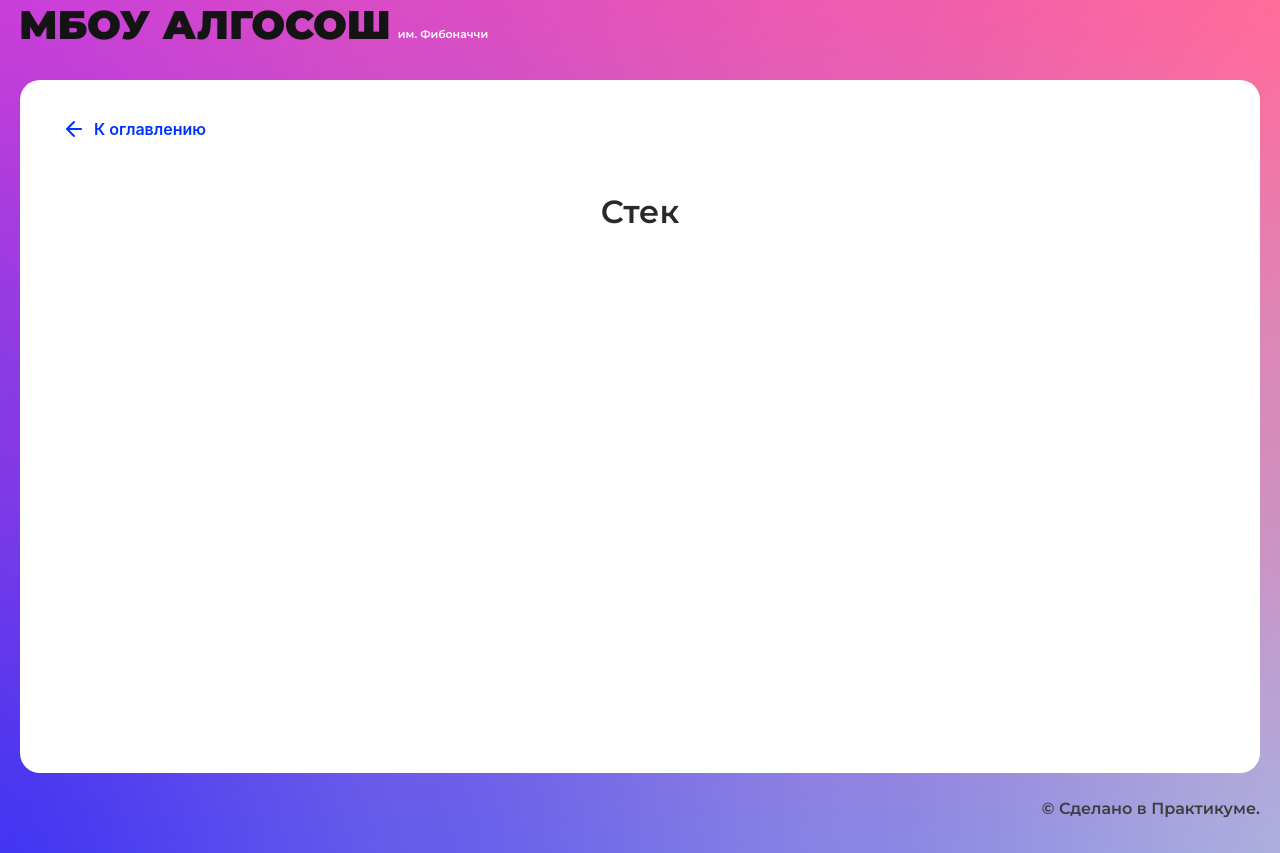
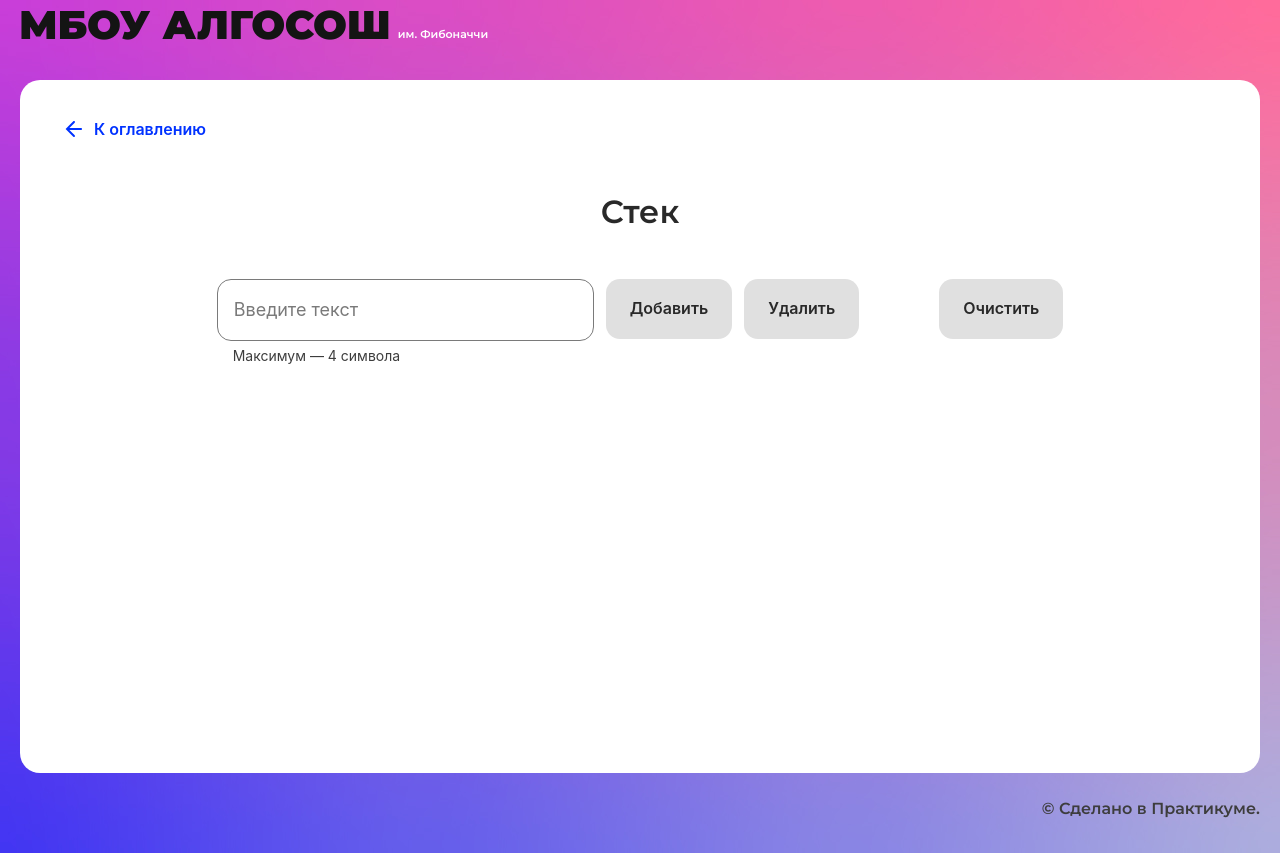
Before and after one commit to SpamJacket/algososh, a React (Create React App) app: page /stack in a window 1280 px wide. Built offline with nearby package versions, Linux system fonts and the light colour scheme.

Commit message:
feat: Implement an algorithm for stack and it visualization

```diff
--- a/src/components/fibonacci-page/fibonacci-page.module.css
+++ b/src/components/fibonacci-page/fibonacci-page.module.css
@@ -1,13 +1,3 @@
-.container {
-  display: flex;
-  flex-wrap: wrap;
-  column-gap: 16px;
-  row-gap: 48px;
-  max-width: 944px;
-  margin: 48px auto 0;
-  justify-content: center;
-}
-
 .form {
   display: flex;
   justify-content: center;
@@ -22,3 +12,13 @@
   max-width: 178px;
   width: 100%;
 }
+
+.container {
+  display: flex;
+  flex-wrap: wrap;
+  column-gap: 16px;
+  row-gap: 48px;
+  max-width: 944px;
+  margin: 48px auto 0;
+  justify-content: center;
+}
--- /dev/null
+++ b/src/components/stack-page/stack-page.module.css
@@ -0,0 +1,33 @@
+.form {
+  display: flex;
+  justify-content: center;
+  column-gap: 12px;
+  margin-bottom: 48px;
+}
+
+.input {
+  max-width: 377px;
+}
+
+.addButton {
+  min-width: 121px;
+}
+
+.deleteButton {
+  min-width: 108px;
+}
+
+.clearButton {
+  margin-left: 68px;
+  min-width: 119px;
+}
+
+.container {
+  display: flex;
+  flex-wrap: wrap;
+  justify-content: center;
+  row-gap: 84px;
+  column-gap: 16px;
+  margin: 0 auto;
+  max-width: 944px;
+}
--- a/src/components/stack-page/stack-page.tsx
+++ b/src/components/stack-page/stack-page.tsx
@@ -1,10 +1,93 @@
-import React from "react";
+import React, { ChangeEvent, FormEvent } from "react";
+import styles from "./stack-page.module.css";
 import { SolutionLayout } from "../ui/solution-layout/solution-layout";
+import { Input } from "../ui/input/input";
+import { Button } from "../ui/button/button";
+import { Circle } from "../ui/circle/circle";
+import { ElementStates } from "../../types/element-states";
+import { SHORT_DELAY_IN_MS } from "../../constants/delays";
 
 export const StackPage: React.FC = () => {
+  const [inputValue, setInputValue] = React.useState("");
+  const [stack, setStack] = React.useState<string[]>([]);
+  const [isAdding, setIsAdding] = React.useState(false);
+  const [isDeleting, setIsDeleting] = React.useState(false);
+
+  const handleChange = (e: ChangeEvent<HTMLInputElement>) => {
+    setInputValue(e.target.value);
+  };
+
+  const handleAdd = (e: FormEvent<HTMLFormElement>) => {
+    e.preventDefault();
+    setIsAdding(true);
+    const stackClone = [...stack];
+    stackClone.push(inputValue);
+    setStack(stackClone);
+    setInputValue("");
+    setTimeout(() => setIsAdding(false), SHORT_DELAY_IN_MS);
+  };
+
+  const handleDelete = () => {
+    setIsDeleting(true);
+    const stackClone = [...stack];
+    setTimeout(() => {
+      setStack(stackClone.slice(0, stack.length - 1));
+      setIsDeleting(false);
+    }, SHORT_DELAY_IN_MS);
+  };
+
+  const handleClear = (e: FormEvent<HTMLFormElement>) => {
+    setStack([]);
+  };
+
+  const visualization = React.useMemo((): JSX.Element[] => {
+    return stack.map((el, index) => (
+      <Circle
+        letter={el}
+        key={index}
+        index={index}
+        head={index === stack.length - 1 ? "top" : null}
+        state={
+          index === stack.length - 1 && (isAdding || isDeleting)
+            ? ElementStates.Changing
+            : ElementStates.Default
+        }
+      />
+    ));
+  }, [stack, isAdding, isDeleting]);
+
   return (
     <SolutionLayout title="Стек">
-
+      <form className={styles.form} onReset={handleClear} onSubmit={handleAdd}>
+        <Input
+          maxLength={4}
+          isLimitText={true}
+          required={true}
+          extraClass={styles.input}
+          value={inputValue}
+          onChange={handleChange}
+        />
+        <Button
+          text="Добавить"
+          type="submit"
+          extraClass={styles.addButton}
+          disabled={inputValue.length === 0 || stack.length === 20}
+        />
+        <Button
+          text="Удалить"
+          type="button"
+          extraClass={styles.deleteButton}
+          onClick={handleDelete}
+          disabled={stack.length === 0}
+        />
+        <Button
+          text="Очистить"
+          type="reset"
+          extraClass={styles.clearButton}
+          disabled={stack.length === 0}
+        />
+      </form>
+      <div className={styles.container}>{visualization}</div>
     </SolutionLayout>
   );
 };
```
